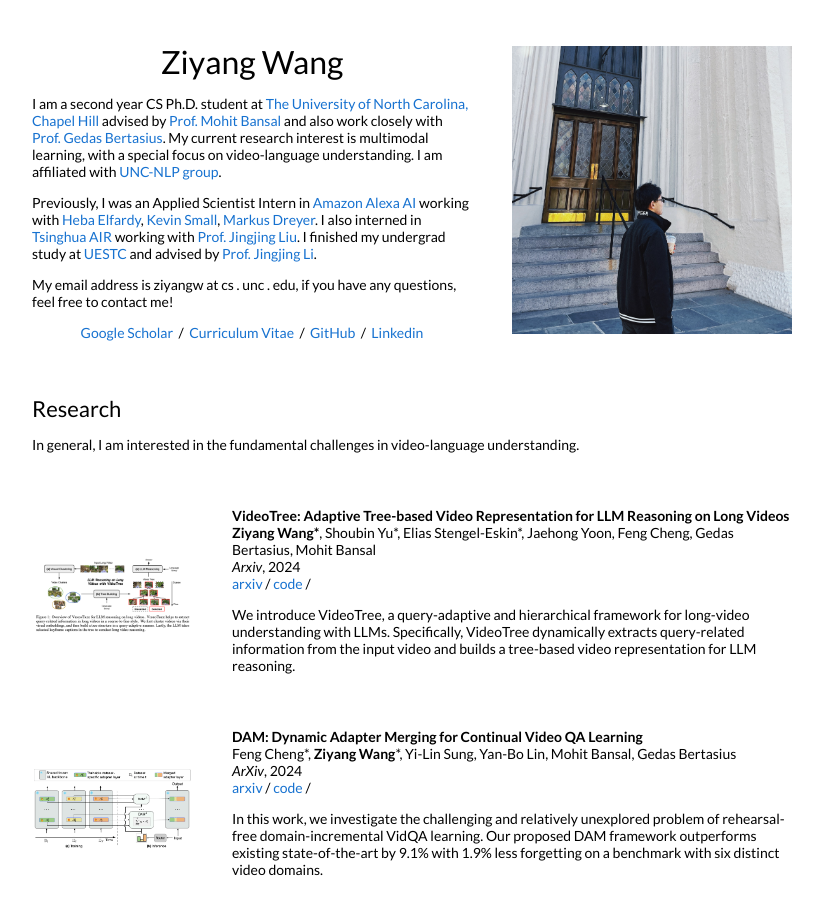
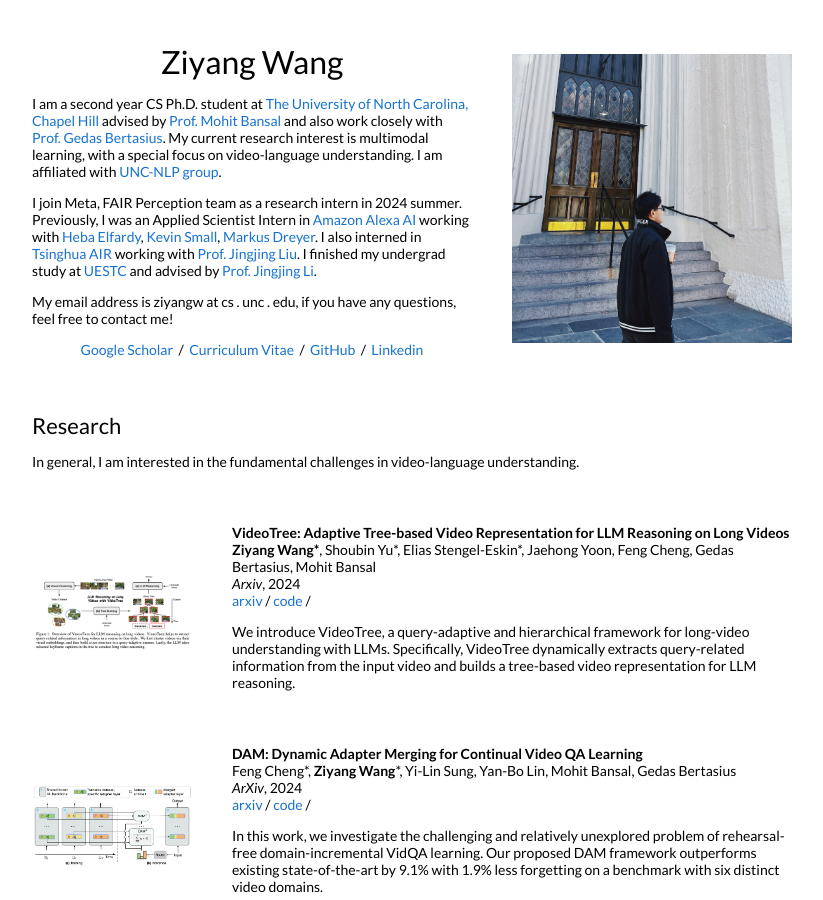
Before and after one commit to ZiyangW2000/ZiyangW2000.github.io, a Jekyll site: the page built from _posts/2016-06-27-vcsel.markdown, in a window 1280 px wide and 900 px high. Shown: the whole window, without its empty margins (228-1051 px from the left). Built offline with Jekyll 4.4.1, drawn with Linux system fonts in a browser that asks for light colours.

Commit message:
Update default.html

```diff
--- a/_layouts/default.html
+++ b/_layouts/default.html
@@ -30,7 +30,7 @@
               <p>I am a second year CS Ph.D. student at <a href="https://www.unc.edu//">The University of North Carolina, Chapel Hill</a> advised by <a href="https://www.cs.unc.edu/~mbansal//">Prof. Mohit Bansal</a> and also work closely with <a href="https://www.gedasbertasius.com//">Prof. Gedas Bertasius</a>. My current research interest is multimodal learning, with a special focus on video-language understanding. I am affiliated with <a href="https://nlp.cs.unc.edu/">UNC-NLP group</a>.
               </p>
               <p>
-                Previously, I was an Applied Scientist Intern in <a href="https://www.amazon.science/">Amazon Alexa AI</a> working with <a href="https://www.amazon.science/author/heba-elfardy">Heba Elfardy</a>, <a href="http://www.kevinsmall.org/">Kevin Small</a>, <a href="https://markusdreyer.org/">Markus Dreyer</a>. I also interned in <a href="https://air.tsinghua.edu.cn/en/">Tsinghua AIR</a> working with <a href="https://air.tsinghua.edu.cn/en/info/1046/1194.htm">Prof. Jingjing Liu</a>. I finished my undergrad study at <a href="https://en.uestc.edu.cn">UESTC</a> and advised by <a href="https://lijin118.github.io//">Prof. Jingjing Li</a>.
+                I join Meta, FAIR Perception team as a research intern in 2024 summer. Previously, I was an Applied Scientist Intern in <a href="https://www.amazon.science/">Amazon Alexa AI</a> working with <a href="https://www.amazon.science/author/heba-elfardy">Heba Elfardy</a>, <a href="http://www.kevinsmall.org/">Kevin Small</a>, <a href="https://markusdreyer.org/">Markus Dreyer</a>. I also interned in <a href="https://air.tsinghua.edu.cn/en/">Tsinghua AIR</a> working with <a href="https://air.tsinghua.edu.cn/en/info/1046/1194.htm">Prof. Jingjing Liu</a>. I finished my undergrad study at <a href="https://en.uestc.edu.cn">UESTC</a> and advised by <a href="https://lijin118.github.io//">Prof. Jingjing Li</a>.
 
               </p>
               <p>
```
